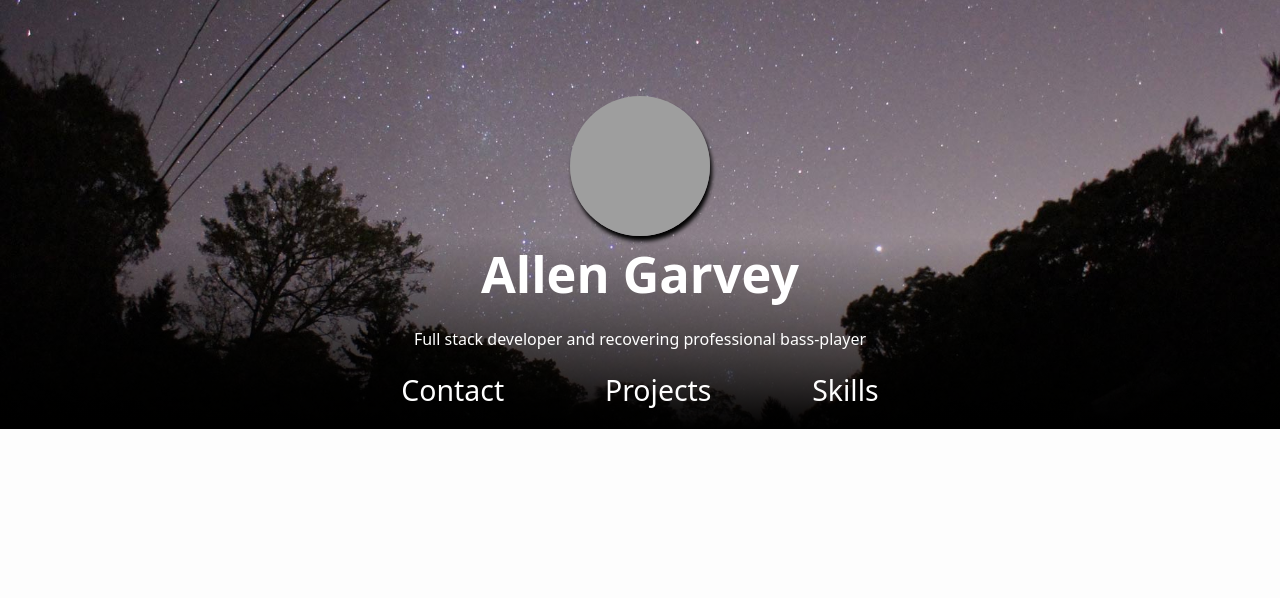
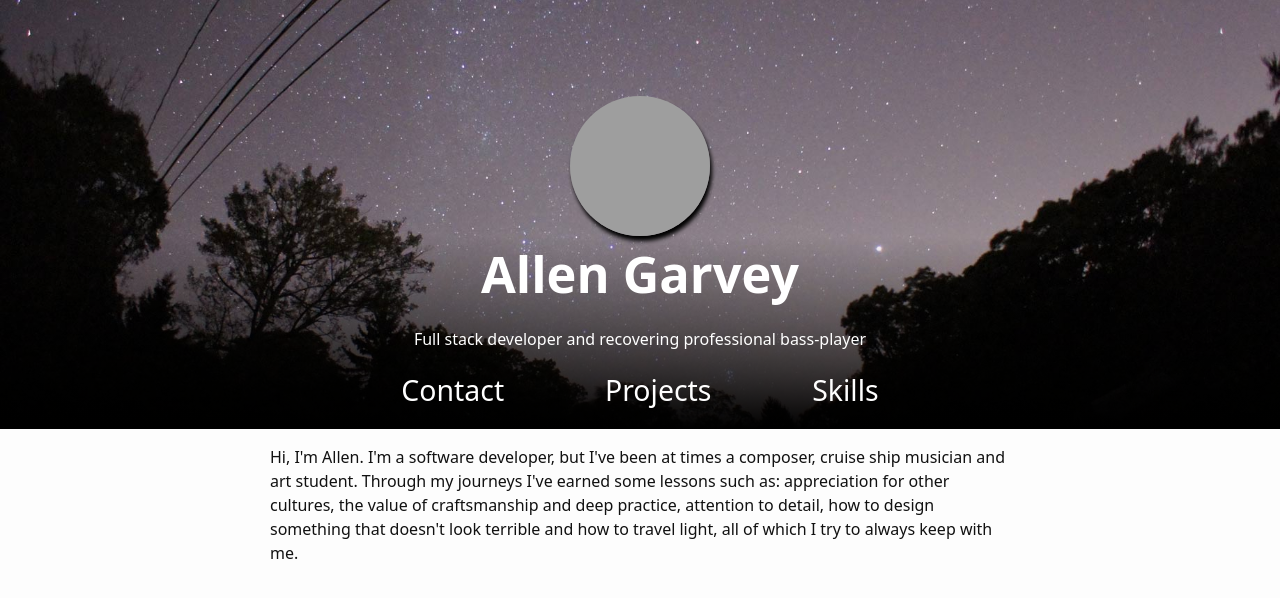
Before and after one commit to allen-garvey/personal-website-4, a Jekyll site: the page built from index.html, in a window 1280 px wide. Shown: the top 598 px of the page. Built offline with Jekyll 4.4.1, drawn with Linux system fonts in a browser that asks for light colours; grey boxes are pictures that could not be loaded.

Commit message:
add introduction text on homepage

```diff
--- a/index.html
+++ b/index.html
@@ -3,6 +3,9 @@ layout: default
 ---
 
 <main class="home wrapper">
+    <section id="homepage-text">
+        <p>Hi, I'm Allen. I'm a software developer, but I've been at times a composer, cruise ship musician and art student. Through my journeys I've earned some lessons such as: appreciation for other cultures, the value of craftsmanship and deep practice, attention to detail, how to design something that doesn't look terrible and how to travel light, all of which I try to always keep with me.</p>
+    </section>
     <section class="home-section" data-section="contact" id="contact">
         <h2 class="section-heading">Contact</h2>
         {% include contact-list.html %}
```
